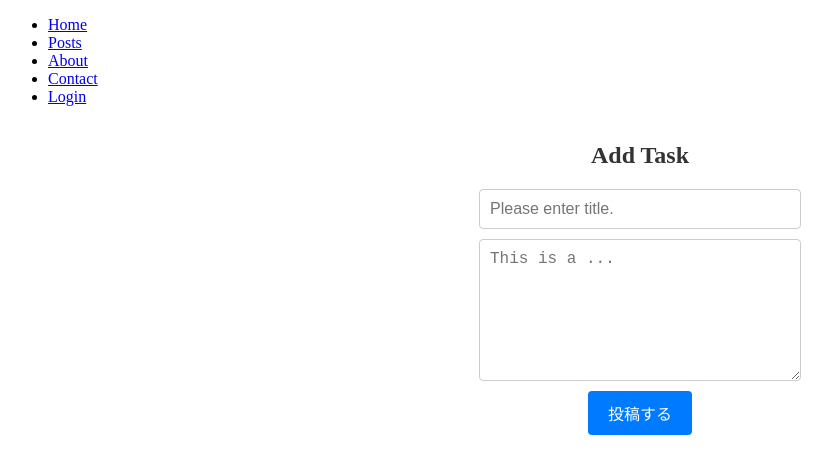
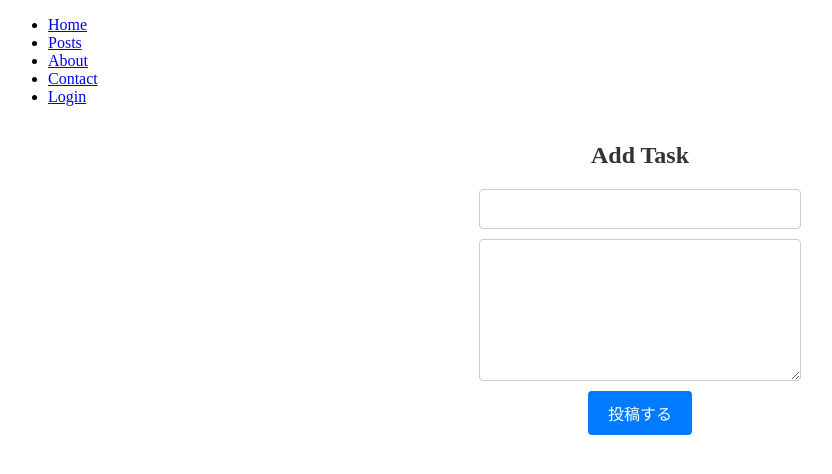
Before and after one commit to kazuya-u/NANOX-REACT, a React (Vite) app: page /addtask in a window 1280 px wide. Shown: the top 474 px of the page, without its empty margins (0-832 px from the left). Built offline with nearby package versions, Linux system fonts and the light colour scheme.

Commit message:
Implemented Componentization of FormItem.

```diff
--- a/src/components/FormItem.tsx
+++ b/src/components/FormItem.tsx
@@ -1,40 +1,27 @@
-import { UseFormRegisterReturn } from 'react-hook-form'
+import { FieldValues, Path, UseFormRegisterReturn, UseFormStateProps, useForm, useFormContext, useFormState } from 'react-hook-form'
 import React from 'react'
 import styled from 'styled-components'
 
 type PropsType = {
-  labelName: string
+  name: string
   register: UseFormRegisterReturn
   disabled: string
+  formState: UseFormStateProps
 }
 
+type TextInputProps = {
+  name: string;
+}
 
-type ButtonPropsType = {
-  disabled: boolean;
+export const TextInputContainer: React.FC<TextInputProps> = ({ name }) => {
+  const { register } = useFormContext();
+  return <Input type="text" {...register(name)} />;
 };
 
-
-const TextInput: React.VFC = (props: PropsType) => {
-  const { id, labelName, register } = props;
-
-  return (
-    <>
-      <label htmlFor={id}>{labelName}</label>
-      <Input id={id} type="text" {...register} />
-    </>
-  )
-}
-
-export const Textarea: React.VFC = (props: PropsType) => {
-  const { id, labelName, register } = props
-
-  return (
-    <>
-      <label htmlFor={id}>{labelName}</label>
-      <textarea id={id} {...register} />
-    </>
-  )
-}
+export const TextAreaItem: React.FC<TextInputProps> = ({ name }) => {
+  const { register } = useFormContext();
+  return <TextArea {...register(name)} />;
+};
 
 export const SelectBox: React.VFC = (props: PropsType) => {
   const { id, labelName, register } = props
@@ -50,16 +37,40 @@ export const SelectBox: React.VFC = (props: PropsType) => {
   )
 }
 
-export const SubmitButton: React.FC<ButtonPropsType> = ({ disabled }) => {
-  return (
-    <>
-    <Button disabled={disabled}>投稿する</Button>
-    </>
-  )
-}
+// export const SubmitButtonContainer: React.FC<PropsType> = ({ name }) => {
+//   const {
+//     formState: { isDirty, isValid }
+//   } = useForm({
+//     mode: 'onChange',
+//     criteriaMode: 'all',
+//   });
+//   return (
+//     <>
+//       <SubmitButton disabled={!isDirty || !isValid}>{name}</SubmitButton>
+//     </>
+//   )
+// }
 
+const Input = styled.input`
+  padding: 10px;
+  width: 100%;
+  margin-bottom: 10px;
+  border: 1px solid #ccc;
+  border-radius: 4px;
+  font-size: 16px;
+`;
 
-const Button = styled.button`
+const TextArea = styled.textarea`
+  padding: 10px;
+  width: 100%;
+  height: 120px;
+  margin-bottom: 10px;
+  border: 1px solid #ccc;
+  border-radius: 4px;
+  font-size: 16px;
+`;
+
+const SubmitButton = styled.button`
   padding: 10px 20px;
   background-color: #007bff;
   color: #fff;
@@ -78,5 +89,3 @@ const Button = styled.button`
     background-color: #0056b3;
   }
 `;
-
-export default TextInput;
--- a/src/feature/TaskForm.tsx
+++ b/src/feature/TaskForm.tsx
@@ -1,16 +1,9 @@
-import { useForm } from "react-hook-form";
+import { useForm, FormProvider } from "react-hook-form";
+import { TextAreaItem, TextInputContainer } from "../components/FormItem";
 import styled from "styled-components";
 
-
 const TaskForm = () => {
-  const {
-    register,
-    handleSubmit,
-    formState: { isDirty, isValid }
-  } = useForm({
-    mode: 'onChange',
-    criteriaMode: 'all',
-  });
+  const methods = useForm();
   const onSubmit = async (data) => {
     console.log(data);
     const endpoint = 'https:/drupal.sandbox.dev.lando/jsonapi/node/task';
@@ -39,14 +32,17 @@ const TaskForm = () => {
       console.error('Nodeの投稿に失敗しました。');
     }
   }
+
   return (
     <>
-      <FormWrapper method="post" onSubmit={handleSubmit(onSubmit)}>
+    <FormProvider {...methods} >
+      <FormWrapper method="post" onSubmit={methods.handleSubmit(onSubmit)}>
         <Heading>Add Task</Heading>
-        <Input type="text" {...register('title')} placeholder="Please enter title." />
-        <Textarea {...register('description')} placeholder="This is a ..." />
-        <SubmitButton disabled={!isDirty || !isValid}>投稿する</SubmitButton>
+        <TextInputContainer name="title" />
+        <TextAreaItem name="description" />
+        <SubmitButton>投稿する</SubmitButton>
       </FormWrapper>
+    </FormProvider>
     </>
   );
 
@@ -65,25 +61,6 @@ const Heading = styled.h2`
   font-size: 24px;
   color: #333;
   margin-bottom: 20px;
-`;
-
-const Input = styled.input`
-  padding: 10px;
-  width: 100%;
-  margin-bottom: 10px;
-  border: 1px solid #ccc;
-  border-radius: 4px;
-  font-size: 16px;
-`;
-
-const Textarea = styled.textarea`
-  padding: 10px;
-  width: 100%;
-  height: 120px;
-  margin-bottom: 10px;
-  border: 1px solid #ccc;
-  border-radius: 4px;
-  font-size: 16px;
 `;
 
 const SubmitButton = styled.button`
@@ -106,4 +83,5 @@ const SubmitButton = styled.button`
   }
 `;
 
+
 export default TaskForm;
```
